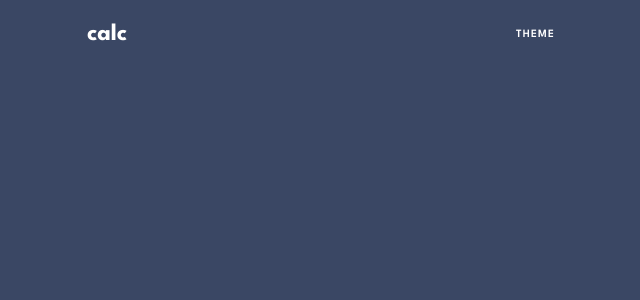
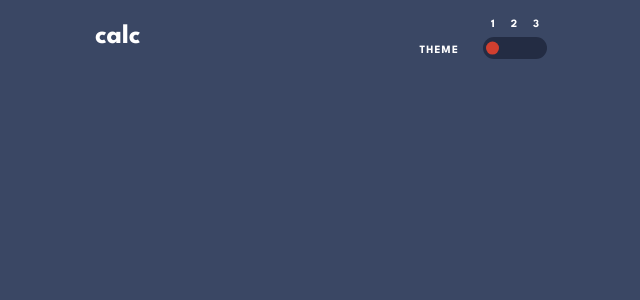
Before and after one commit to AbdulSamadCodes/Calculator-App, a React (Vite) app: page / in a window 1280 px wide. Shown: the top 300 px of the page, without its empty margins (319-959 px from the left). Built offline with nearby package versions, Linux system fonts and the light colour scheme.

Commit message:
Implemented theming

```diff
--- a/src/App.jsx
+++ b/src/App.jsx
@@ -1,10 +1,13 @@
 import { useState } from 'react'
 import { Container } from '/src/Components/Container.jsx';
+import { ThemeContextProvider } from '/src/contexts/ThemeContext.jsx';
 
 function App() {
 
   return (
-   <Container />
+    < ThemeContextProvider>
+      <Container />
+    </ ThemeContextProvider>
   )
 }
 
--- a/src/Components/Container.jsx
+++ b/src/Components/Container.jsx
@@ -5,7 +5,7 @@ function Container() {
 
   return (
     <div className='container max-w-[500px]
-     mx-auto mt-4 mb-4 px-4'>
+     mx-auto mt-4 mb-4 px-6'>
 
       <Header />
 
--- a/src/Components/Header/Logo.jsx
+++ b/src/Components/Header/Logo.jsx
@@ -3,7 +3,7 @@ import React from 'react';
 function Logo() {
 
   return (
-    <span className='font-bold text-white text-[1.5rem]'>
+    <span className='font-bold text-white text-[1.7rem]'>
       calc
     </span>
   );
--- a/src/Components/Header/ThemeSelector.jsx
+++ b/src/Components/Header/ThemeSelector.jsx
@@ -1,7 +1,70 @@
 import React from 'react';
+import { useRef } from 'react';
+import { useThemeContext } from '/src/hooks/useThemeContext.jsx';
+
+import { themePallete } from '/src/Constants/themePallete.js';
 
 function ThemeSelector() {
+  const [currentTheme, setCurrentTheme] = useThemeContext();
+  const themeBallRef = useRef(null);
 
+  const themes = Object.keys(themePallete);
+  const totalThemes = themes.length;
+
+  const slideThemeBall = (themeIndex) => {
+    const themeBall = themeBallRef?.current;
+    const OFFSET = 5;
+
+    const position = themeBall.parentElement.previousElementSibling
+    .children[themeIndex].offsetLeft;
+
+    themeBall.style.left = `${position + OFFSET}px`;
+  }
+
+  const toggleTheme = () => {
+    setCurrentTheme((prevTheme) => {
+      const themeIndex = themes.findIndex(theme => theme === prevTheme);
+      const nextThemeIndex = (themeIndex + 1) % totalThemes;
+
+      slideThemeBall(nextThemeIndex);
+
+      return themes[nextThemeIndex];
+    });
+  };
+
+  return (
+    <div className='flex flex-col gap-y-1'>
+
+      <div className='flex self-center
+       items-center gap-x-4  text-white
+       text-[0.7rem] font-bold relative'>
+
+        <span>1</span>
+        <span>2</span>
+        <span>3</span>
+
+      </div>
+
+      <div className='theme-selector relative
+       w-[4rem] py-[0.7rem] rounded-xl'
+        style={{ backgroundColor: themePallete[currentTheme]['bg-toggler'] }}
+      >
+
+        <span className='theme-ball absolute
+         w-[20%] aspect-square top-[50%] left-[0.2rem]
+         translate-y-[-50%]  rounded-full'
+          style={{ backgroundColor: themePallete[currentTheme]['bg-theme_ball'] }}
+
+          ref={themeBallRef}
+          onClick={toggleTheme}
+        >
+
+        </span>
+
+      </div>
+
+    </div>
+  );
 }
 
 export { ThemeSelector };
--- a/src/Components/Header/ThemeToggler.jsx
+++ b/src/Components/Header/ThemeToggler.jsx
@@ -4,13 +4,14 @@ import { ThemeSelector } from '/src/Components/Header/ThemeSelector.jsx';
 function ThemeToggler() {
 
   return (
-    <div className='flex items-center'>
+    <div className='flex gap-x-6'>
 
-      <span className='text-white font-semibold
+      <span className='self-end text-white font-bold
       text-[0.7rem] tracking-widest'>
         THEME
       </span>
 
+      <ThemeSelector />
     </div>
   );
 }
--- /dev/null
+++ b/src/Constants/themePallete.js
@@ -0,0 +1,19 @@
+
+const themePallete = {
+  default: {
+    'bg-toggler': '#232c43',
+    'bg-theme_ball': '#d03f2f'
+  },
+
+  light: {
+    'bg-toggler': '#d1cccc',
+    'bg-theme_ball': '#ca5502'
+  },
+
+  dark: {
+    'bg-toggler': '#1d0934',
+    'bg-theme_ball': '#00e0d1'
+  }
+};
+
+export { themePallete };
--- a/src/Styles/index.css
+++ b/src/Styles/index.css
@@ -1,5 +1,4 @@
 @import "tailwindcss";
 
 @layer components {
-
 }
--- a/src/Styles/reset.css
+++ b/src/Styles/reset.css
@@ -77,7 +77,7 @@
 
   body {
     font-family: "League Spartan", serif;
-    background-color: hsl(222, 26%, 31%);
+    background-color:  hsl(222, 26%, 31%);
     overflow-x: hidden;
   }
 }
--- /dev/null
+++ b/src/contexts/ThemeContext.jsx
@@ -0,0 +1,17 @@
+import React from 'react';
+import { createContext } from 'react';
+import { useLocalStorage } from '/src/hooks/useLocalStorage.jsx';
+
+const ThemeContext = createContext(null);
+
+function ThemeContextProvider({ children }) {
+  const [ currentTheme , setCurrentTheme ] = useLocalStorage('theme' , 'default');
+
+  return (
+    <ThemeContext.Provider value={{currentTheme , setCurrentTheme}}>
+      { children }
+    </ ThemeContext.Provider>
+  )
+}
+
+export { ThemeContext , ThemeContextProvider };
--- /dev/null
+++ b/src/hooks/useLocalStorage.jsx
@@ -0,0 +1,26 @@
+import React from 'react';
+import { useState,useEffect } from 'react';
+
+function getSavedValue(key , initialValue) {
+  const savedValue = JSON.parse(localStorage.getItem(key));
+
+  if(!savedValue) return initialValue;
+
+  if(typeof savedValue === 'string') {
+    return savedValue.trim();
+  }
+
+  return savedValue;
+}
+
+function useLocalStorage(key , initialValue) {
+  const [ value , setValue ] = useState(() => getSavedValue(key , initialValue));
+
+  useEffect(() => {
+    localStorage.setItem(key , JSON.stringify(value));
+  },[ value ]);
+
+  return [value , setValue];
+}
+
+export { useLocalStorage };
--- /dev/null
+++ b/src/hooks/useThemeContext.jsx
@@ -0,0 +1,15 @@
+import React from 'react';
+import { useContext } from 'react';
+import { ThemeContext } from '/src/contexts/ThemeContext.jsx';
+
+function useThemeContext() {
+  const { currentTheme , setCurrentTheme } = useContext(ThemeContext);
+
+  if(currentTheme === null || currentTheme === undefined) {
+    throw new Error('Context not reachable');
+  }
+
+  return [currentTheme , setCurrentTheme ];
+}
+
+export { useThemeContext };
```
Also changed, not shown: Readme files/style-guide.md (+1 -0 lines).
